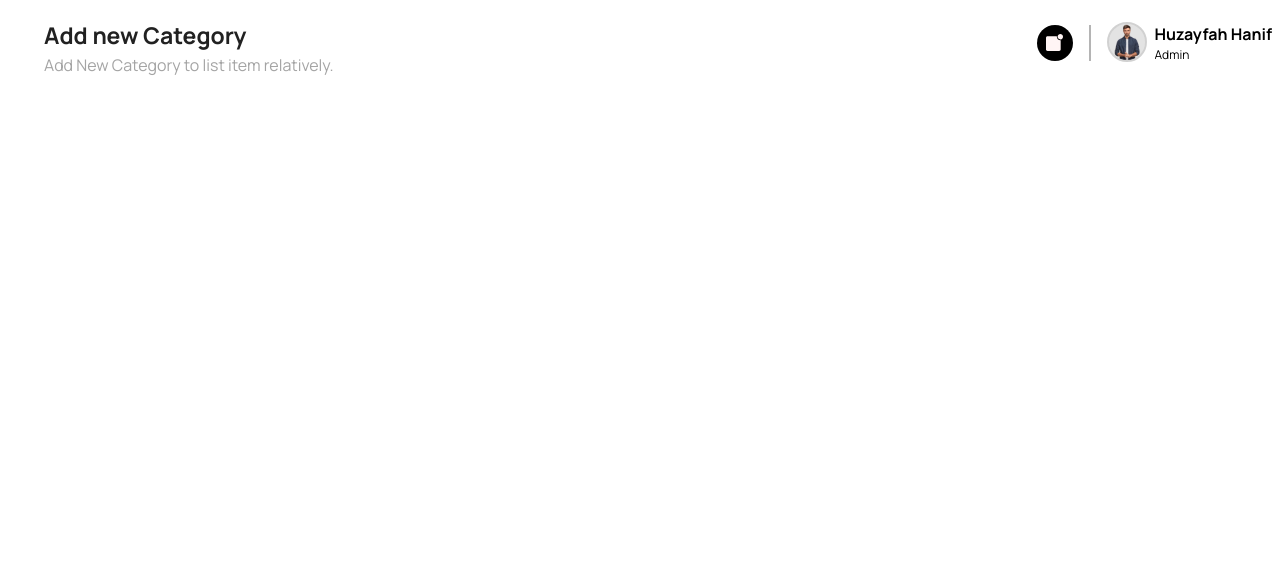
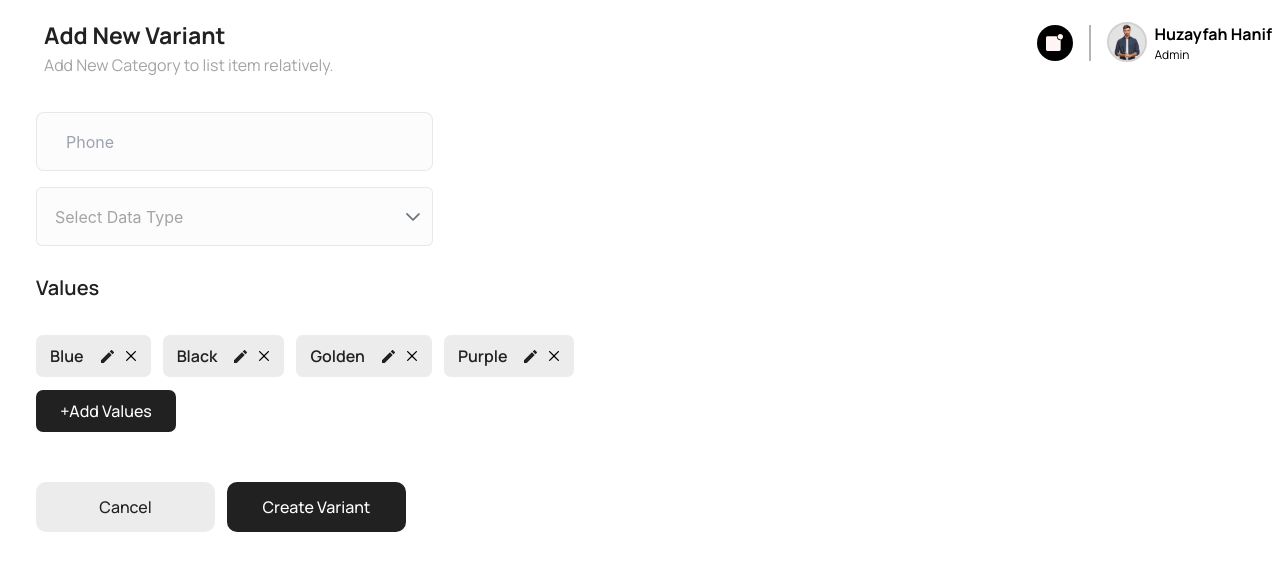
Before and after one commit to SmurfTec/Electra-Admin, a React (Vite) app: page /AddNewVariant in a window 1280 px wide. Shown: the top 570 px of the page. Built offline with nearby package versions, Linux system fonts and the light colour scheme.

Commit message:
Add variant Screen done

```diff
--- a/src/assets/Images.tsx
+++ b/src/assets/Images.tsx
@@ -84,7 +84,7 @@ const IMAGES: any = {
     Logoutarrow: new URL('../assets/icons/Logoutarrow.svg', import.meta.url).href,
     Editpen: new URL('../assets/icons/Editpen.svg', import.meta.url).href,
     Percentage: new URL('../assets/icons/Percentage.svg', import.meta.url).href,
-
+    Cross: new URL('../assets/icons/cross.svg', import.meta.url).href,
     Edit: new URL('../assets/icons/Edit.svg', import.meta.url).href,
     Password: new URL('../assets/icons/Password.svg', import.meta.url).href,
     Phone: new URL('../assets/icons/Phone.svg', import.meta.url).href,
--- a/src/atoms/Button/index.tsx
+++ b/src/atoms/Button/index.tsx
@@ -1,6 +1,6 @@
 
 
-export const CustomButton = ({txt,classes,value,valueclasses,icon,...props}:any) => {
+export const CustomButton = ({txt,classes,value,valueclasses,icon,editIcon,deleteIcon,...props}:any) => {
   return (
      <div {...props} onClick={props?.onClick} className={`w-[397px] h-[72px] gap-3 overflow-hidden flex items-center justify-center bg-black text-[white] text-[16px] font-[500] rounded-[17px] cursor-pointer ${classes}`}>
       {icon && <i className="pi pi-search  "></i>}
@@ -8,6 +8,8 @@ export const CustomButton = ({txt,classes,value,valueclasses,icon,...props}:any)
       {value && <div className={`w-[23px] h-[23px] flex justify-center items-center text-[14px] rounded-[50px]  ${valueclasses}`}>
         {value}
         </div>}
+        {editIcon && editIcon}
+        {deleteIcon && deleteIcon}
       </div>
   )
 }
--- a/src/atoms/CustomDropdown/index.tsx
+++ b/src/atoms/CustomDropdown/index.tsx
@@ -2,7 +2,7 @@ import { Dropdown } from "primereact/dropdown";
 import styled from "styled-components";
 const Drops = styled(Dropdown)`
   outline: none !important;
-  background-color: #f6f6f6 !important;
+  background-color: #f6f6f6 ;
   width: 397px;
   height: 72px;
   display: flex;
--- a/src/pages/Categories/AddNewVariant/index.tsx
+++ b/src/pages/Categories/AddNewVariant/index.tsx
@@ -1,16 +1,69 @@
-import React from 'react'
+import React,{useState} from 'react'
 import { Header } from '../../../components'
+import { InputTxt ,CustomButton,CustomDropdown} from '../../../atoms'
+import IMAGES from '../../../assets/Images'
 export const AddNewVariant = () => {
+  const[Email,setEmail]=useState('')
   return (
     <div>
     <Header
     headerClasses={'!h-[69px]'}
     titleClass={'!mt-[10px]'}
-        title="Add new Category"
+     title="Add New Variant"
      semiTitle="Add New Category to list item relatively."
 
      UserBox={true}
    />
+   <div className='mt-[35px]'>
+   <InputTxt
+     placeholder="Phone"
+     MainClasses="!bg-[#FCFCFC] border !border-inputBorder !h-[59px]"
+
+     value={Email}
+     onChange={(e: any) => setEmail(e.target.value)}
+   />
+   <CustomDropdown
+            placeholderColor={"#A4A4A4"}
+            placeholder="Select Data Type"
+            mainclasses={"mt-4 w-[286px] !h-[59px] !bg-[#FCFCFC] border !border-inputBorder"}
+          />
+   </div>
+   <div className='mt-[27px]'>
+     <p className='text-[20px] font-[600] text-black'>Values</p>
+     <div className='mt-[32px] flex gap-3 flex-wrap w-[33.75rem]'>
+
+     <CustomButton
+      txt="Blue"
+      classes="!w-auto !px-[14px] !h-[42px] !rounded-[7px] !bg-custome-button-grey !text-black !font-[600]"
+      editIcon={<img src={IMAGES.Edit} className='ml-[5px]'/>}
+      deleteIcon={<img src={IMAGES.Cross} className=''/>}
+        />
+   <CustomButton
+      txt="Black"
+      classes="!w-auto !px-[14px] !h-[42px] !rounded-[7px] !bg-custome-button-grey !text-black !font-[600]"
+      editIcon={<img src={IMAGES.Edit} className='ml-[5px]'/>}
+      deleteIcon={<img src={IMAGES.Cross} className=''/>}
+        />
+        <CustomButton
+      txt="Golden"
+      classes="!w-auto !px-[14px] !h-[42px] !rounded-[7px] !bg-custome-button-grey !text-black !font-[600]"
+      editIcon={<img src={IMAGES.Edit} className='ml-[5px]'/>}
+      deleteIcon={<img src={IMAGES.Cross} className=''/>}
+        />
+        <CustomButton
+      txt="Purple"
+      classes="!w-auto !px-[14px] !h-[42px] !rounded-[7px] !bg-custome-button-grey !text-black !font-[600]"
+      editIcon={<img src={IMAGES.Edit} className='ml-[5px]'/>}
+      deleteIcon={<img src={IMAGES.Cross} className=''/>}
+        />
+
+     </div>
+     <CustomButton txt="+Add Values" classes="!w-[140px] !h-[42px] !rounded-[7px]  !text-white !mt-[13px]"  />
+     <div className='flex gap-3 flex-wrap mt-[50px]'>
+     <CustomButton txt="Cancel" classes="!w-[179px] !h-[50px] !rounded-[10px] !bg-custome-button-grey !text-black"  />
+     <CustomButton txt="Create Variant" classes="!w-[179px] !h-[50px] !rounded-[10px] "  />
+     </div>
+   </div>
  </div>
   )
 }
--- a/src/pages/Categories/CreateCategory/index.tsx
+++ b/src/pages/Categories/CreateCategory/index.tsx
@@ -10,7 +10,7 @@ export const CreateCategory = () => {
        <Header
        headerClasses={'!h-[69px]'}
        titleClass={'!mt-[10px]'}
-        title="Add new Category"
+        title="Add New Category"
         semiTitle="Add New Category to list item relatively."
 
         UserBox={true}
@@ -18,14 +18,14 @@ export const CreateCategory = () => {
       <div className='mt-[35px]'>
       <InputTxt
         placeholder="Phone"
-        MainClasses="!bg-[#FCFCFC] border !border-inputBorder"
+        MainClasses="!bg-[#FCFCFC] border !border-inputBorder !h-[59px]"
 
         value={Email}
         onChange={(e: any) => setEmail(e.target.value)}
       />
       <InputTxt
         placeholder="Marketplace Fee"
-        MainClasses="mt-[10px] !bg-[#FCFCFC] border !border-inputBorder"
+        MainClasses="mt-[10px] !bg-[#FCFCFC] border !border-inputBorder !h-[59px]"
         iconRight={true}
         img={IMAGES.Percentage}
         value={Email}
```
Also changed, not shown: src/assets/icons/cross.svg (added). Lines whose indentation alone changed are shown as unchanged.
